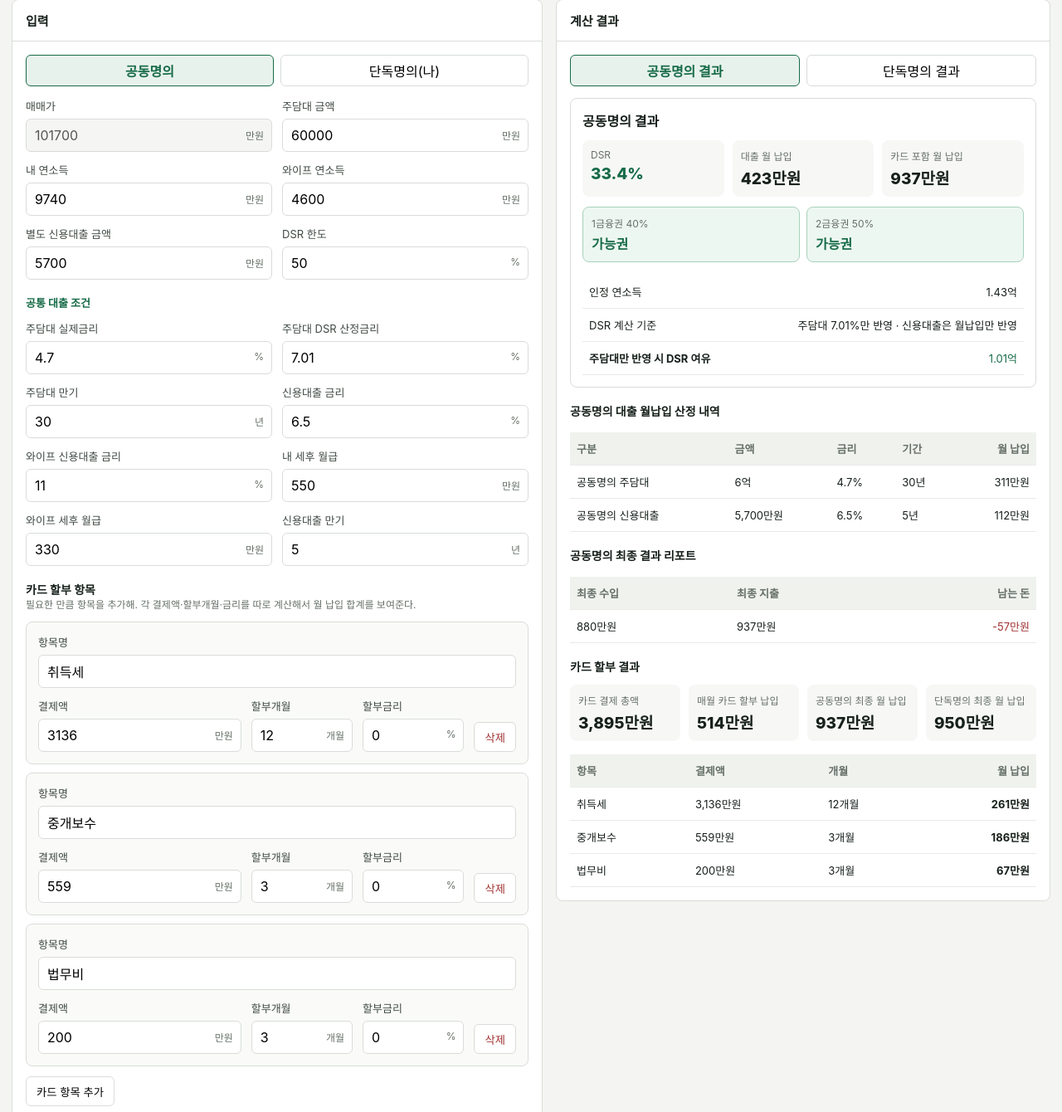
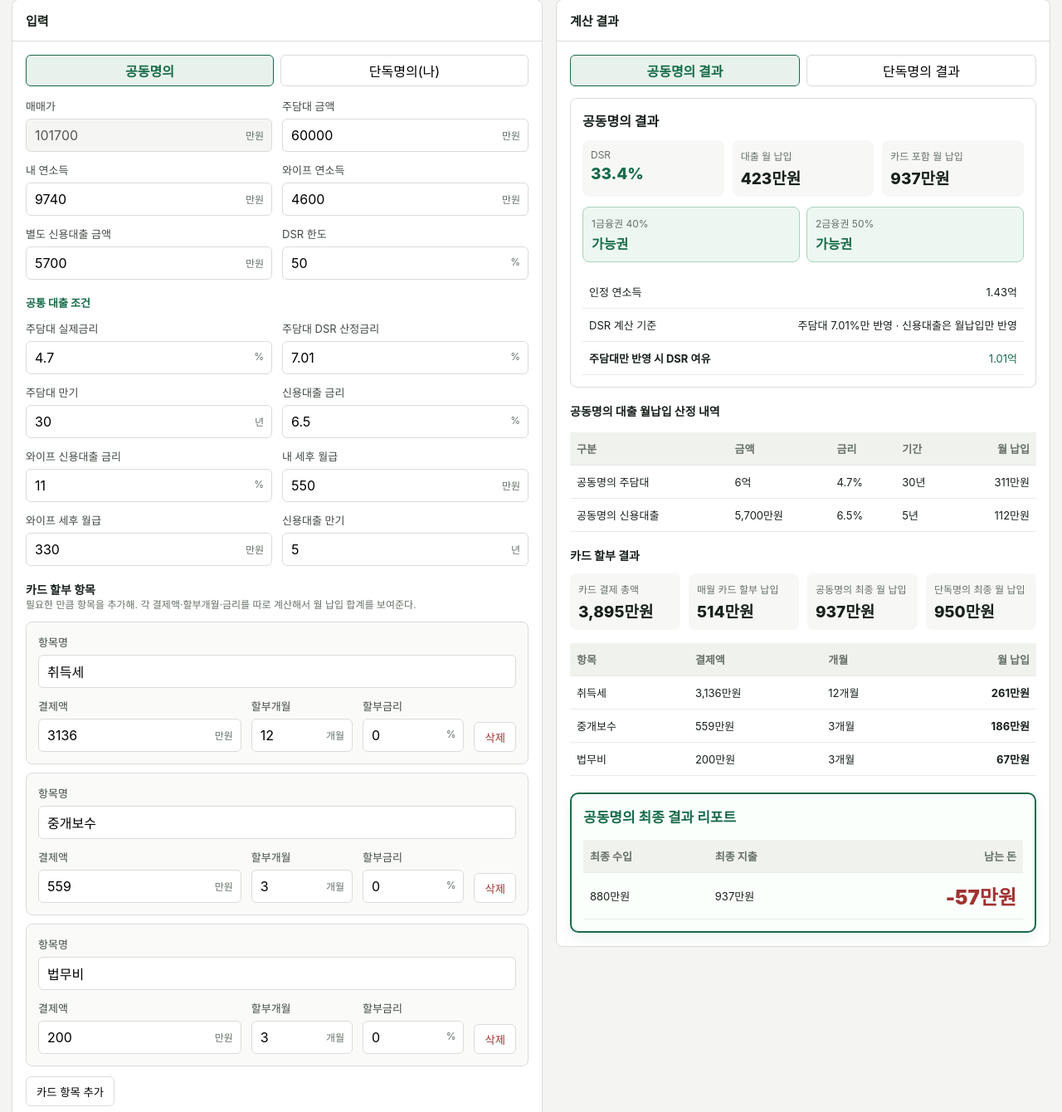
Before and after one commit to WantAirpod/house-ai, a Python web app: template src/home_decision_ai/templates/financing_calculator.html in a window 1280 px wide. Shown: the part 92-1432 px from the top of the page at 83% size. Run offline with Jinja, Linux system fonts and the light colour scheme; the template is opened without the code that fills it, so the values that code supplies are empty.

Commit message:
Move final report to bottom

```diff
--- a/src/home_decision_ai/templates/financing_calculator.html
+++ b/src/home_decision_ai/templates/financing_calculator.html
@@ -63,6 +63,11 @@
       .pill { border-radius:8px; padding:10px; background:#f7f8f6; }
       .pill-label { color:var(--muted); font-size:12px; }
       .pill-value { margin-top:4px; font-size:19px; font-weight:800; }
+      .final-report { margin-top:20px; border:2px solid var(--accent); border-radius:10px; padding:14px; background:#fbfffc; box-shadow:0 6px 16px rgba(23,107,72,0.08); }
+      .final-report h3 { margin:0 0 8px; font-size:17px; color:var(--accent); }
+      .final-report-panel { display:none; }
+      .final-report-panel.active { display:block; }
+      .final-balance { font-size:24px; font-weight:900; }
       .bank-judgement { display:grid; grid-template-columns:1fr 1fr; gap:8px; margin-top:12px; }
       .bank-box { border:1px solid var(--line); border-radius:8px; padding:10px; }
       .bank-box.ok { border-color:#a8d1bb; background:#edf7f1; }
@@ -241,13 +246,6 @@
                   <tr><td>공동명의 신용대출</td><td id="joint-credit-principal-info">-</td><td id="joint-credit-rate-info">-</td><td id="joint-credit-term-info">-</td><td id="joint-credit-monthly-info">-</td></tr>
                 </tbody>
               </table>
-              <h3 class="section-title">공동명의 최종 결과 리포트</h3>
-              <table>
-                <thead><tr><th>최종 수입</th><th>최종 지출</th><th>남는 돈</th></tr></thead>
-                <tbody>
-                  <tr><td id="joint-final-income">-</td><td id="joint-final-expense">-</td><td id="joint-final-balance">-</td></tr>
-                </tbody>
-              </table>
             </div>
 
             <div class="tab-panel" id="result-tab-solo">
@@ -280,13 +278,6 @@
                   <tr><td>단독명의 와이프 신용대출</td><td id="spouse-credit-principal-info">-</td><td id="spouse-credit-rate-info">-</td><td id="spouse-credit-term-info">-</td><td id="spouse-credit-monthly-info">-</td></tr>
                 </tbody>
               </table>
-              <h3 class="section-title">단독명의 최종 결과 리포트</h3>
-              <table>
-                <thead><tr><th>최종 수입</th><th>최종 지출</th><th>남는 돈</th></tr></thead>
-                <tbody>
-                  <tr><td id="solo-final-income">-</td><td id="solo-final-expense">-</td><td id="solo-final-balance">-</td></tr>
-                </tbody>
-              </table>
             </div>
 
             <h3 class="section-title">카드 할부 결과</h3>
@@ -301,6 +292,27 @@
               <tbody id="card-results"></tbody>
             </table>
             <div id="warnings"></div>
+
+            <section class="final-report">
+              <div class="final-report-panel active" id="final-report-joint">
+                <h3>공동명의 최종 결과 리포트</h3>
+                <table>
+                  <thead><tr><th>최종 수입</th><th>최종 지출</th><th>남는 돈</th></tr></thead>
+                  <tbody>
+                    <tr><td id="joint-final-income">-</td><td id="joint-final-expense">-</td><td id="joint-final-balance" class="final-balance">-</td></tr>
+                  </tbody>
+                </table>
+              </div>
+              <div class="final-report-panel" id="final-report-solo">
+                <h3>단독명의 최종 결과 리포트</h3>
+                <table>
+                  <thead><tr><th>최종 수입</th><th>최종 지출</th><th>남는 돈</th></tr></thead>
+                  <tbody>
+                    <tr><td id="solo-final-income">-</td><td id="solo-final-expense">-</td><td id="solo-final-balance" class="final-balance">-</td></tr>
+                  </tbody>
+                </table>
+              </div>
+            </section>
           </div>
         </section>
       </div>
@@ -445,6 +457,7 @@
           activeResultTab = state.activeResultTab;
           document.querySelectorAll("[data-result-tab]").forEach(item => item.classList.toggle("active", item.dataset.resultTab === activeResultTab));
           document.querySelectorAll("[id^='result-tab-']").forEach(panel => panel.classList.toggle("active", panel.id === `result-tab-${activeResultTab}`));
+          document.querySelectorAll("[id^='final-report-']").forEach(panel => panel.classList.toggle("active", panel.id === `final-report-${activeResultTab}`));
         }
         renderCardInputs();
         const status = document.getElementById("save-status");
@@ -618,11 +631,11 @@
         document.getElementById("joint-final-income").textContent = compactWon(netMonthlyIncome);
         document.getElementById("joint-final-expense").textContent = compactWon(jointFinalExpense);
         document.getElementById("joint-final-balance").textContent = compactWon(jointBalance);
-        document.getElementById("joint-final-balance").className = jointBalance >= 0 ? "ok" : "danger";
+        document.getElementById("joint-final-balance").className = `final-balance ${jointBalance >= 0 ? "ok" : "danger"}`;
         document.getElementById("solo-final-income").textContent = compactWon(netMonthlyIncome);
         document.getElementById("solo-final-expense").textContent = compactWon(soloFinalExpense);
         document.getElementById("solo-final-balance").textContent = compactWon(soloBalance);
-        document.getElementById("solo-final-balance").className = soloBalance >= 0 ? "ok" : "danger";
+        document.getElementById("solo-final-balance").className = `final-balance ${soloBalance >= 0 ? "ok" : "danger"}`;
         document.getElementById("joint-final-monthly-total").textContent = compactWon(joint.monthlyPayment + cardMonthly);
         document.getElementById("solo-final-monthly-total").textContent = compactWon(solo.monthlyPayment + spouseCreditMonthly + cardMonthly);
 
@@ -670,6 +683,7 @@
           activeResultTab = button.dataset.resultTab;
           document.querySelectorAll("[data-result-tab]").forEach(item => item.classList.toggle("active", item === button));
           document.querySelectorAll("[id^='result-tab-']").forEach(panel => panel.classList.toggle("active", panel.id === `result-tab-${activeResultTab}`));
+          document.querySelectorAll("[id^='final-report-']").forEach(panel => panel.classList.toggle("active", panel.id === `final-report-${activeResultTab}`));
           saveState();
         });
       });
@@ -686,6 +700,7 @@
         document.querySelectorAll("[id^='tab-']").forEach(panel => panel.classList.toggle("active", panel.id === `tab-${activeTab}`));
         document.querySelectorAll("[data-result-tab]").forEach(item => item.classList.toggle("active", item.dataset.resultTab === activeResultTab));
         document.querySelectorAll("[id^='result-tab-']").forEach(panel => panel.classList.toggle("active", panel.id === `result-tab-${activeResultTab}`));
+        document.querySelectorAll("[id^='final-report-']").forEach(panel => panel.classList.toggle("active", panel.id === `final-report-${activeResultTab}`));
         setForm();
         const status = document.getElementById("save-status");
         if (status) status.textContent = "기본값으로 초기화";
```
